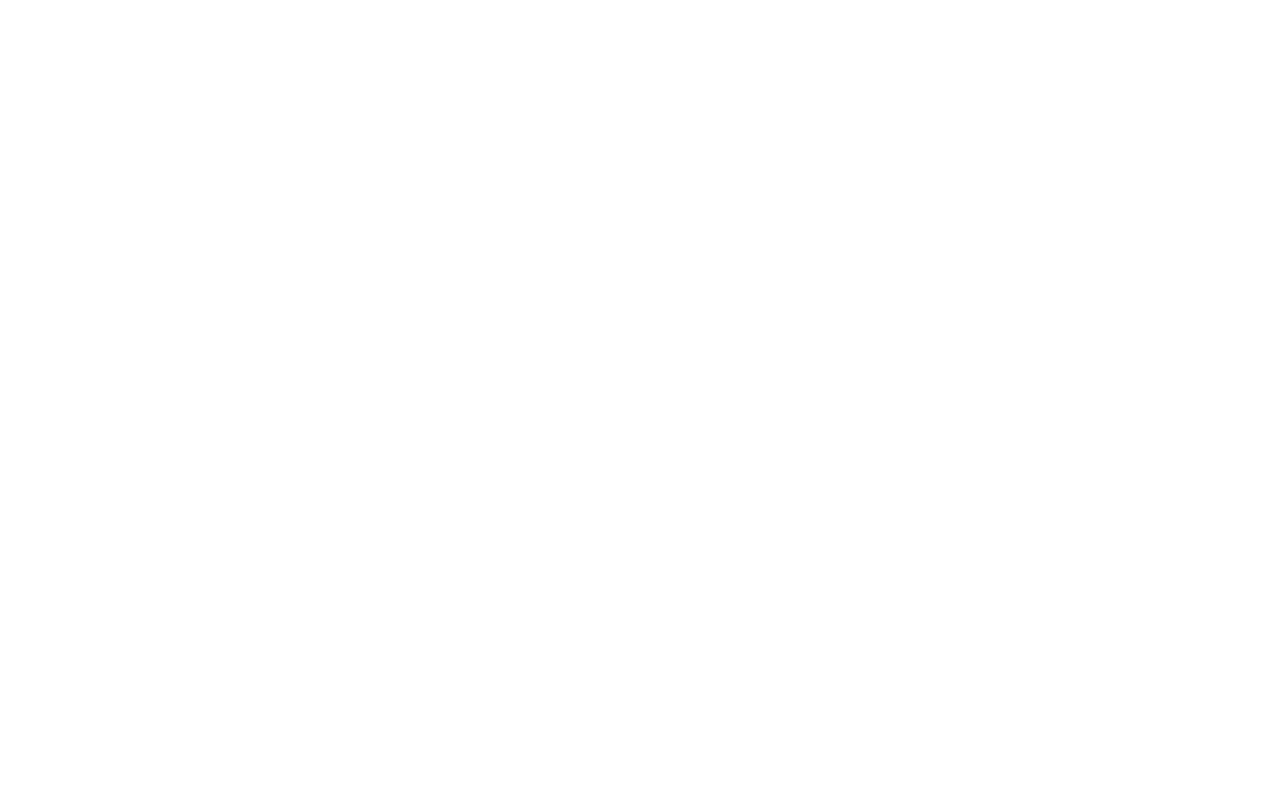
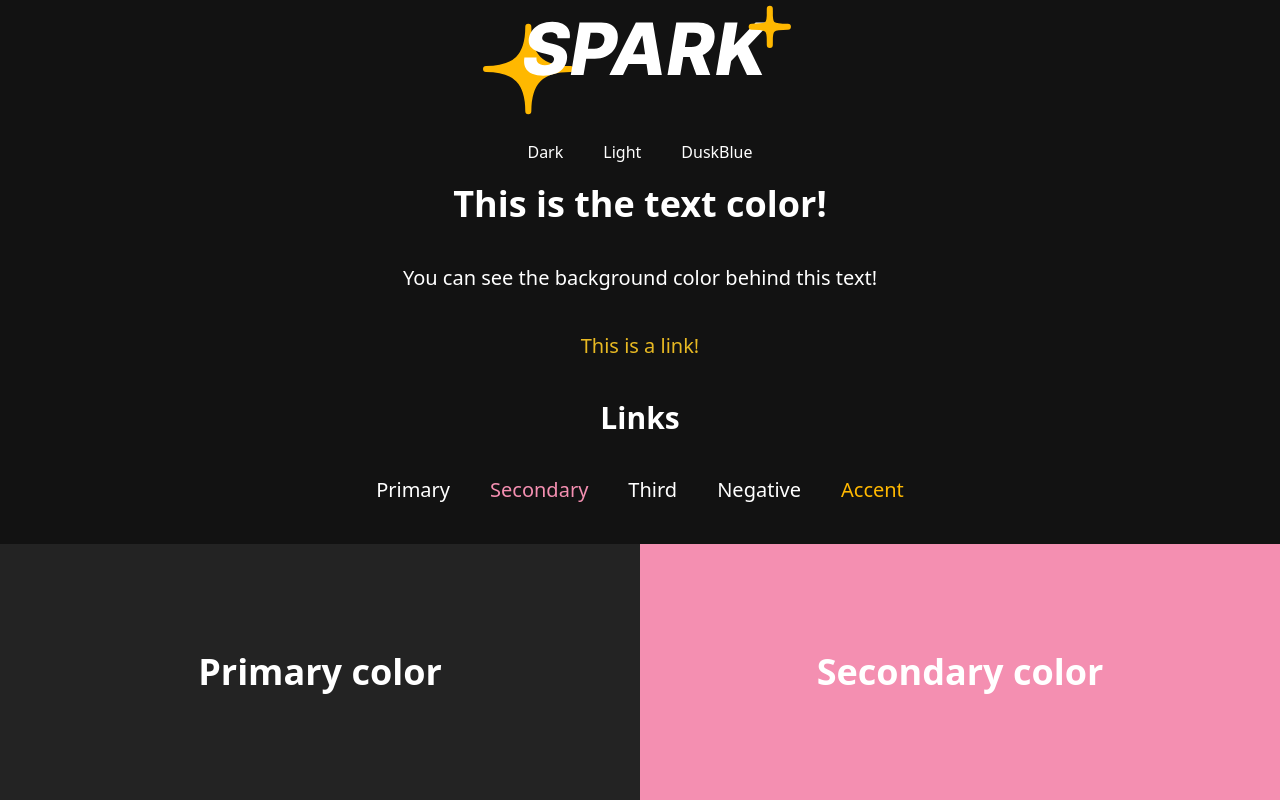
Before and after one commit to TheSparkApp/frontend, a Next.js app: page /dev/themes in a window 1280 px wide. Before the commit this address had no page. Built offline with nearby package versions, Linux system fonts and the light colour scheme.

Commit message:
Moved folders and dev page for theme preview

```diff
--- /dev/null
+++ b/src/app/dev/themes/page.tsx
@@ -0,0 +1,83 @@
+"use client";
+import { LOGO } from "@/components/LOGO";
+import { ThemeContext } from "@/components/ThemeProvider";
+import { Theme, darkTheme, lightTheme, themes } from "@/design/themes";
+import React, { ReactNode } from "react";
+
+function Page() {
+	const theme = React.useContext(ThemeContext);
+
+	function switchT(t: Theme) {
+		if (theme) {
+			theme.switchTheme(t);
+		}
+	}
+
+	let children: Array<ReactNode> = [];
+
+	themes.forEach((t) => {
+		let btn = (
+			<button key={t.name} onClick={() => switchT(t)} style={{ color: theme?.theme.colors.text }}>
+				{t.name.charAt(0).toUpperCase() + t.name.slice(1)}
+			</button>
+		);
+		let found = false;
+		children.forEach((c) => {
+			if (React.isValidElement(c) && c.key === t.name) {
+				found = true;
+				return;
+			}
+		});
+		if (!found) {
+			children.push(btn);
+		}
+	});
+
+	themes.sort((a, b) => a.name.localeCompare(b.name));
+
+	return (
+		<main className="w-full h-screen flex flex-col overflow-hidden transition-all ease-in duration-75" style={{ background: theme?.theme.colors.background }}>
+			<div className="w-full items-center justify-center flex">
+				<LOGO width="320px" height="120px" white={!theme?.theme.colors.logo_white} />
+			</div>
+			<div className="h-fit w-full">
+				<div className="w-full h-16 flex flex-row items-center justify-center pl-10 pr-10 gap-10">{children}</div>
+				<div className="w-full h-full flex flex-col items-center">
+					<h1 style={{ color: theme?.theme.colors.text }} className="text-4xl font-bold">
+						This is the text color!
+					</h1>
+					<h1 style={{ color: theme?.theme.colors.text }} className="pt-10 text-xl">
+						You can see the background color behind this text!
+					</h1>
+					<a style={{ color: theme?.theme.colors.text_link }} href="/dev/themes" className="pt-10 text-xl">
+						This is a link!
+					</a>
+					<h1 className="pt-10 text-3xl font-bold" style={{ color: theme?.theme.colors.text }}>
+						Links
+					</h1>
+					<div className="w-full h-fit text-xl flex flex-row items-center justify-center gap-10 pt-10">
+						<p style={{ color: theme?.theme.colors.text }}>Primary</p>
+						<p style={{ color: theme?.theme.colors.secondary }}>Secondary</p>
+						<p style={{ color: theme?.theme.colors.text_third }}>Third</p>
+						<p style={{ color: theme?.theme.colors.text_negative }}>Negative</p>
+						<p style={{ color: theme?.theme.colors.accent }}>Accent</p>
+					</div>
+				</div>
+			</div>
+			<div className="w-full h-full flex flex-row items-center justify-between pt-10">
+				<div className="w-full h-full flex flex-row items-center justify-between" style={{ backgroundColor: theme?.theme.colors.primary }}>
+					<h1 className="w-full h-full flex items-center justify-center text-center text-4xl font-bold" style={{ color: theme?.theme.colors.text }}>
+						Primary color
+					</h1>
+				</div>
+				<div className="w-full h-full flex flex-row items-center justify-between" style={{ backgroundColor: theme?.theme.colors.secondary }}>
+					<h1 className="w-full h-full flex items-center justify-center text-center text-4xl font-bold" style={{ color: theme?.theme.colors.text }}>
+						Secondary color
+					</h1>
+				</div>
+			</div>
+		</main>
+	);
+}
+
+export default Page;
--- a/src/app/layout.tsx
+++ b/src/app/layout.tsx
@@ -1,6 +1,6 @@
 import type { Metadata } from "next";
 import "./globals.css";
-import { ThemeProviderComponent } from "./components/ThemeProvider";
+import { ThemeProviderComponent } from "../components/ThemeProvider";
 
 export const metadata: Metadata = {
 	title: "Spark",
```
Also changed, not shown: src/app/homepage/page.tsx (+4 -4 lines), src/components/LOGO.tsx (renamed from src/app/homepage/LOGO.tsx), src/components/ThemeProvider.tsx (renamed from src/app/components/ThemeProvider.tsx), src/components/homepage/Footer.tsx (renamed from src/app/components/homepage/Footer.tsx), src/components/homepage/NavBar.tsx (renamed from src/app/components/homepage/NavBar.tsx).
